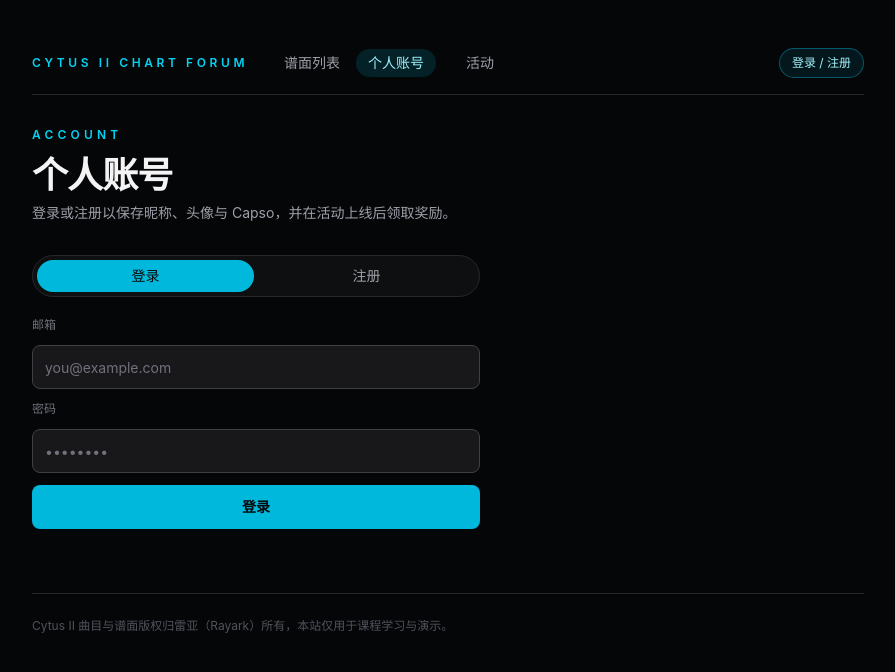
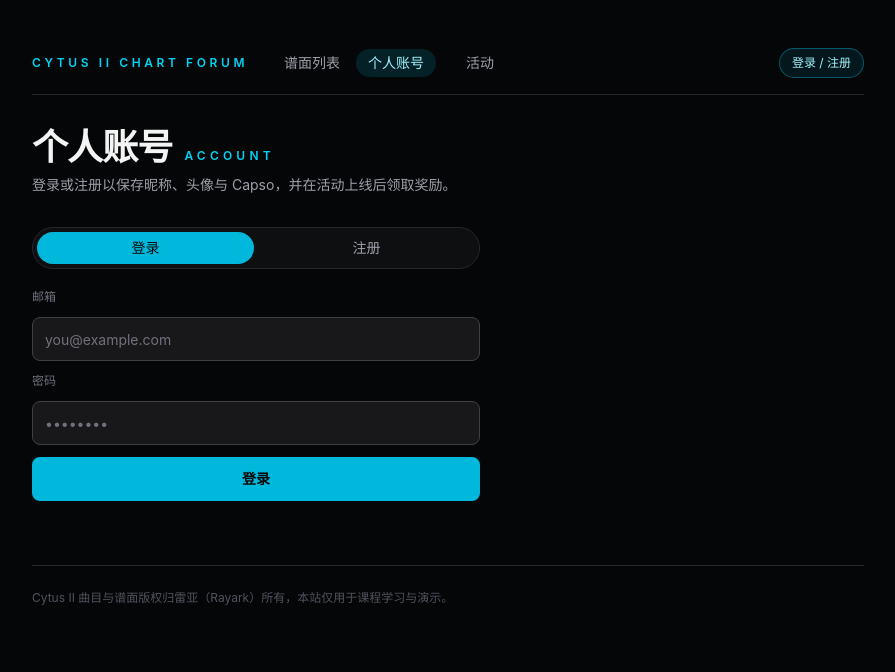
Before and after one commit to Chickun136/CytusII-ChartForum, a Next.js app: page /account in a window 1280 px wide. Shown: the top 672 px of the page, without its empty margins (192-1087 px from the left). Built offline with nearby package versions, Linux system fonts and the light colour scheme; no server answers.

Commit message:
fix: place the Account label beside the account title

```diff
--- a/app/account/page.tsx
+++ b/app/account/page.tsx
@@ -43,8 +43,12 @@ async function AccountContent({ searchParams }: { searchParams: AccountSearchPar
   if (!user) {
     return (
       <section className="mt-8">
-        <p className="text-xs font-semibold uppercase tracking-[0.35em] text-cyan-400">Account</p>
-        <h1 className="mt-3 text-3xl font-bold tracking-tight sm:text-4xl">个人账号</h1>
+        <div className="flex flex-wrap items-baseline gap-x-3 gap-y-1">
+          <h1 className="text-3xl font-bold tracking-tight sm:text-4xl">个人账号</h1>
+          <span className="text-xs font-semibold uppercase tracking-[0.35em] text-cyan-400">
+            Account
+          </span>
+        </div>
         <p className="mt-2 text-sm text-zinc-400">
           登录或注册以保存昵称、头像与 Capso，并在活动上线后领取奖励。
         </p>
@@ -71,8 +75,7 @@ async function AccountContent({ searchParams }: { searchParams: AccountSearchPar
 
   return (
     <section className="mt-8">
-      <p className="text-xs font-semibold uppercase tracking-[0.35em] text-cyan-400">Account</p>
-      <div className="mt-3 flex flex-wrap items-center gap-5 rounded-xl border border-zinc-800 bg-zinc-900/40 p-5">
+      <div className="flex flex-wrap items-center gap-5 rounded-xl border border-zinc-800 bg-zinc-900/40 p-5">
         {user.avatarUrl ? (
           // eslint-disable-next-line @next/next/no-img-element
           <img
@@ -87,7 +90,12 @@ async function AccountContent({ searchParams }: { searchParams: AccountSearchPar
         )}
 
         <div className="min-w-0 flex-1">
-          <h1 className="truncate text-2xl font-bold tracking-tight">{user.nickname}</h1>
+          <div className="flex flex-wrap items-baseline gap-x-3">
+            <h1 className="truncate text-2xl font-bold tracking-tight">{user.nickname}</h1>
+            <span className="text-xs font-semibold uppercase tracking-[0.35em] text-cyan-400">
+              Account
+            </span>
+          </div>
           <p className="mt-1 truncate text-sm text-zinc-400">{user.email}</p>
           <div className="mt-3 flex flex-wrap items-center gap-2 text-xs">
             <span
```
